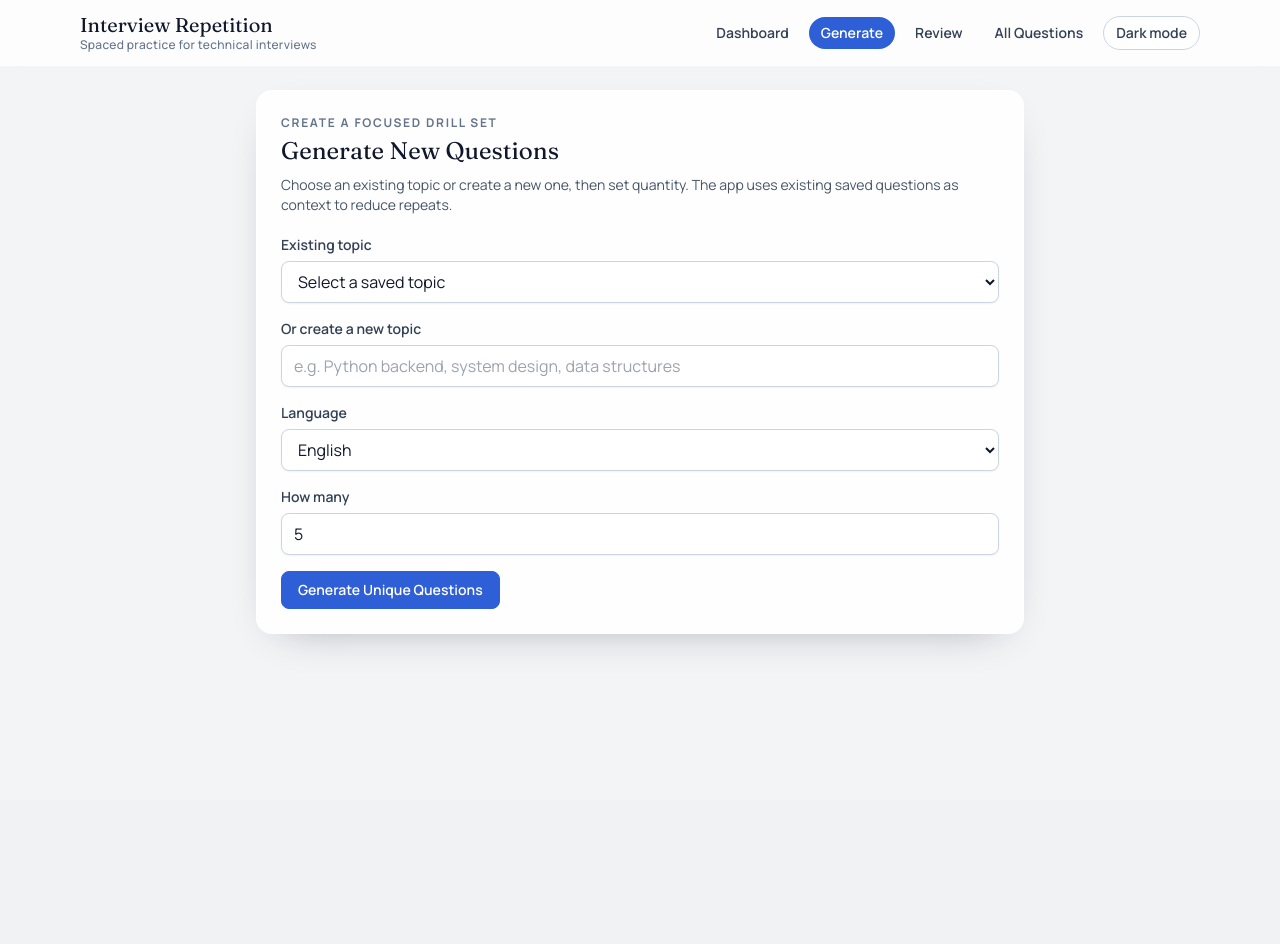
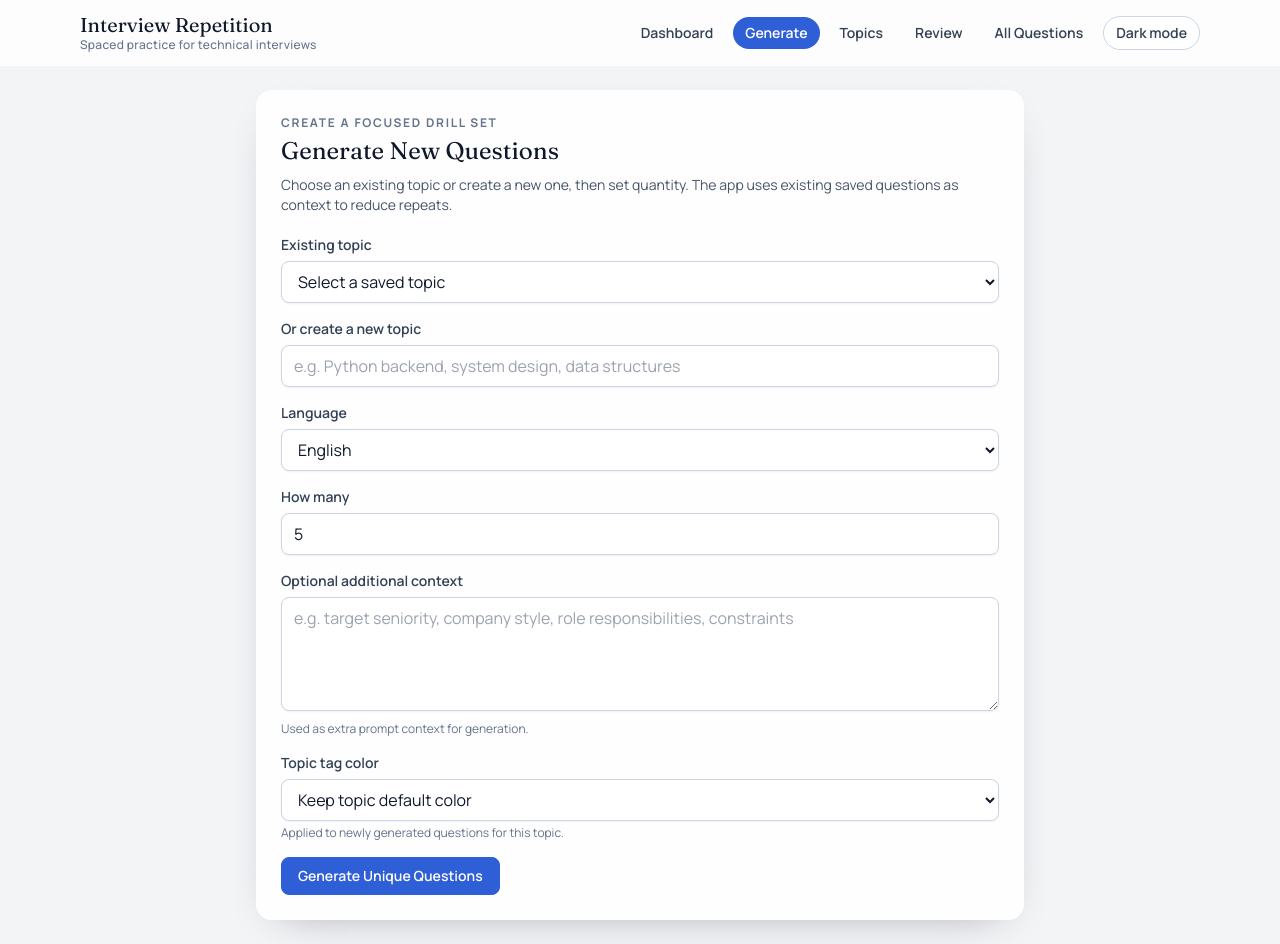
Before and after one commit to alekgreen/HireCrush, a Flask app: page /generate in a window 1280 px wide. Before the commit the page ends 647 px from the top, so only its background shows below. Run offline with Flask 3, Linux system fonts and the light colour scheme; data that the repository does not hold is empty; some libraries are stand-ins or nearby versions.

Commit message:
Add topic context/color generation and Topics page

```diff
--- a/app.py
+++ b/app.py
@@ -12,13 +12,17 @@ from flask import Flask, flash, jsonify, redirect, render_template, request, url
 from interview_app.constants import (
     ANSWER_JSON_SCHEMA,
     DEFAULT_GENERATION_LANGUAGE_CODE,
+    DEFAULT_TOPIC_TAG_COLOR_CODE,
     FEEDBACK_JSON_SCHEMA,
     GEMINI_MODEL_FALLBACKS,
     GENERATION_LANGUAGES,
     GENERATION_LANGUAGE_BY_CODE,
     QUESTIONS_JSON_SCHEMA,
+    TOPIC_TAG_COLORS,
+    TOPIC_TAG_COLOR_BY_CODE,
+    TOPIC_TAG_STYLE_BY_CODE,
 )
-from interview_app.db import close_db, ensure_column, get_db, init_db
+from interview_app.db import close_db, get_db, init_db
 from interview_app.repository import (
     get_due_question,
     get_existing_topics,
@@ -26,9 +30,12 @@ from interview_app.repository import (
     get_latest_feedback,
     get_next_upcoming,
     get_question_by_id,
+    get_recent_topic_color,
     get_recent_questions,
     get_stats,
+    list_questions_by_topic,
     list_questions,
+    list_topics_with_stats,
     save_feedback,
 )
 from interview_app.utils import (
@@ -64,6 +71,14 @@ SUPPORTED_AUDIO_MIME_TYPES = {
     "audio/flac",
 }
 MAX_INLINE_AUDIO_BYTES = 19 * 1024 * 1024
+
+
+@app.context_processor
+def inject_topic_tag_style():
+    return {
+        "topic_tag_styles": TOPIC_TAG_STYLE_BY_CODE,
+        "default_topic_tag_color": DEFAULT_TOPIC_TAG_COLOR_CODE,
+    }
 
 
 def gemini_model_candidates() -> list[str]:
@@ -214,6 +229,7 @@ def call_gemini_for_questions(
     count: int,
     language: str = "English",
     existing_questions: list[str] | None = None,
+    additional_context: str | None = None,
 ) -> list[str]:
     context_block = ""
     if existing_questions:
@@ -238,6 +254,17 @@ def call_gemini_for_questions(
                 + "\n"
             )
 
+    additional_context_block = ""
+    if additional_context:
+        compact_context = re.sub(r"\s+", " ", str(additional_context).strip())
+        if compact_context:
+            if len(compact_context) > 1200:
+                compact_context = compact_context[:1200].rstrip() + "..."
+            additional_context_block = (
+                "Additional user context to follow when generating questions:\n"
+                f"{compact_context}\n"
+            )
+
     prompt = (
         "Generate interview questions.\n"
         f"Topic: {topic}\n"
@@ -246,6 +273,7 @@ def call_gemini_for_questions(
         f"Write every question in {language}.\n"
         "Do not repeat or paraphrase any existing question with the same intent.\n"
         "A reworded version of an existing question still counts as duplicate.\n"
+        f"{additional_context_block}"
         f"{context_block}"
         "Return concise, unique interview questions only."
     )
@@ -302,7 +330,11 @@ def call_gemini_for_feedback(question: str, reference_answer: str, user_answer:
 
 
 def add_questions(
-    topic: str, requested_count: int, language: str = "English"
+    topic: str,
+    requested_count: int,
+    language: str = "English",
+    additional_context: str | None = None,
+    topic_color: str = DEFAULT_TOPIC_TAG_COLOR_CODE,
 ) -> tuple[int, int]:
     db = get_db()
     existing_hashes = {
@@ -321,6 +353,7 @@ def add_questions(
             needed,
             language=language,
             existing_questions=generation_context,
+            additional_context=additional_context,
         )
         if not generated:
             continue
@@ -345,11 +378,11 @@ def add_questions(
             db.execute(
                 """
                 INSERT INTO questions (
-                    text, text_hash, topic, created_at, next_review_at,
+                    text, text_hash, topic, topic_color, created_at, next_review_at,
                     suggested_answer, repetitions, interval_days, ease_factor
-                ) VALUES (?, ?, ?, ?, ?, ?, 0, 0, 2.5)
+                ) VALUES (?, ?, ?, ?, ?, ?, ?, 0, 0, 2.5)
                 """,
-                (text, h, topic, iso(now), iso(now), suggested_answer),
+                (text, h, topic, topic_color, iso(now), iso(now), suggested_answer),
             )
             existing_hashes.add(h)
             generation_context.append(text)
@@ -519,6 +552,8 @@ def generate():
         custom_topic = request.form.get("topic_new", "").strip()
         topic_legacy = request.form.get("topic", "").strip()
         topic = custom_topic or selected_topic or topic_legacy
+        additional_context = request.form.get("additional_context", "").strip()
+        topic_color_raw = request.form.get("topic_color", "").strip().lower()
         count_raw = request.form.get("count", "5").strip()
         language_code = request.form.get(
             "language", DEFAULT_GENERATION_LANGUAGE_CODE
@@ -531,6 +566,15 @@ def generate():
         if language is None:
             flash("Language is invalid.", "error")
             return redirect(url_for("generate"))
+        if topic_color_raw and topic_color_raw not in TOPIC_TAG_COLOR_BY_CODE:
+            flash("Topic tag color is invalid.", "error")
+            return redirect(url_for("generate"))
+
+        resolved_topic_color = (
+            topic_color_raw
+            or get_recent_topic_color(topic)
+            or DEFAULT_TOPIC_TAG_COLOR_CODE
+        )
 
         try:
             count = max(1, min(20, int(count_raw)))
@@ -539,7 +583,13 @@ def generate():
             return redirect(url_for("generate"))
 
         try:
-            inserted, duplicates = add_questions(topic, count, language=language)
+            inserted, duplicates = add_questions(
+                topic,
+                count,
+                language=language,
+                additional_context=additional_context or None,
+                topic_color=resolved_topic_color,
+            )
         except requests.HTTPError as exc:
             flash(format_http_error(exc), "error")
             return redirect(url_for("generate"))
@@ -561,6 +611,7 @@ def generate():
         generation_languages=GENERATION_LANGUAGES,
         selected_language=DEFAULT_GENERATION_LANGUAGE_CODE,
         available_topics=available_topics,
+        topic_tag_colors=TOPIC_TAG_COLORS,
     )
 
 
@@ -739,6 +790,26 @@ def questions():
     return render_template("questions.html", questions=rows)
 
 
+@app.route("/topics")
+def topics():
+    selected_topic = request.args.get("topic", "").strip()
+    if selected_topic:
+        rows = list_questions_by_topic(selected_topic, limit=400)
+        return render_template(
+            "topics.html",
+            selected_topic=selected_topic,
+            topic_questions=rows,
+        )
+
+    rows = list_topics_with_stats(limit=200)
+    return render_template(
+        "topics.html",
+        topics=rows,
+        selected_topic="",
+        topic_questions=[],
+    )
+
+
 with app.app_context():
     init_db()
 
--- a/interview_app/constants.py
+++ b/interview_app/constants.py
@@ -44,6 +44,25 @@ GENERATION_LANGUAGES = [
 DEFAULT_GENERATION_LANGUAGE_CODE = "en"
 GENERATION_LANGUAGE_BY_CODE = {code: label for code, label in GENERATION_LANGUAGES}
 
+TOPIC_TAG_COLORS = [
+    ("blue", "Blue"),
+    ("emerald", "Emerald"),
+    ("amber", "Amber"),
+    ("rose", "Rose"),
+    ("violet", "Violet"),
+    ("slate", "Slate"),
+]
+DEFAULT_TOPIC_TAG_COLOR_CODE = "blue"
+TOPIC_TAG_COLOR_BY_CODE = {code: label for code, label in TOPIC_TAG_COLORS}
+TOPIC_TAG_STYLE_BY_CODE = {
+    "blue": {"border": "#bfdbfe", "bg": "#eff6ff", "text": "#1d4ed8"},
+    "emerald": {"border": "#a7f3d0", "bg": "#ecfdf5", "text": "#047857"},
+    "amber": {"border": "#fcd34d", "bg": "#fffbeb", "text": "#b45309"},
+    "rose": {"border": "#fecdd3", "bg": "#fff1f2", "text": "#be123c"},
+    "violet": {"border": "#ddd6fe", "bg": "#f5f3ff", "text": "#6d28d9"},
+    "slate": {"border": "#cbd5e1", "bg": "#f8fafc", "text": "#334155"},
+}
+
 QUESTIONS_JSON_SCHEMA = {
     "type": "array",
     "items": {
--- a/interview_app/db.py
+++ b/interview_app/db.py
@@ -33,6 +33,7 @@ def init_db() -> None:
             text TEXT NOT NULL,
             text_hash TEXT NOT NULL UNIQUE,
             topic TEXT,
+            topic_color TEXT,
             created_at TEXT NOT NULL,
             last_reviewed_at TEXT,
             next_review_at TEXT NOT NULL,
@@ -69,4 +70,5 @@ def init_db() -> None:
         """
     )
     ensure_column("questions", "suggested_answer", "TEXT")
+    ensure_column("questions", "topic_color", "TEXT")
     db.commit()
--- a/templates/base.html
+++ b/templates/base.html
@@ -107,6 +107,7 @@
         <nav class="flex flex-wrap items-center gap-2" aria-label="Primary">
           <a class="rounded-full px-3 py-1.5 text-sm font-semibold transition {{ 'bg-brand-500 text-white shadow-soft' if request.endpoint == 'index' else 'text-slate-700 hover:bg-slate-100 dark:text-zinc-200 dark:hover:bg-zinc-800' }}" href="{{ url_for('index') }}">Dashboard</a>
           <a class="rounded-full px-3 py-1.5 text-sm font-semibold transition {{ 'bg-brand-500 text-white shadow-soft' if request.endpoint == 'generate' else 'text-slate-700 hover:bg-slate-100 dark:text-zinc-200 dark:hover:bg-zinc-800' }}" href="{{ url_for('generate') }}">Generate</a>
+          <a class="rounded-full px-3 py-1.5 text-sm font-semibold transition {{ 'bg-brand-500 text-white shadow-soft' if request.endpoint == 'topics' else 'text-slate-700 hover:bg-slate-100 dark:text-zinc-200 dark:hover:bg-zinc-800' }}" href="{{ url_for('topics') }}">Topics</a>
           <a class="rounded-full px-3 py-1.5 text-sm font-semibold transition {{ 'bg-brand-500 text-white shadow-soft' if request.endpoint in ['review', 'review_submit', 'review_answer', 'review_feedback'] else 'text-slate-700 hover:bg-slate-100 dark:text-zinc-200 dark:hover:bg-zinc-800' }}" href="{{ url_for('review') }}">Review</a>
           <a class="rounded-full px-3 py-1.5 text-sm font-semibold transition {{ 'bg-brand-500 text-white shadow-soft' if request.endpoint == 'questions' else 'text-slate-700 hover:bg-slate-100 dark:text-zinc-200 dark:hover:bg-zinc-800' }}" href="{{ url_for('questions') }}">All Questions</a>
         </nav>
--- a/templates/generate.html
+++ b/templates/generate.html
@@ -38,6 +38,23 @@
       <input class="w-full rounded-lg border border-slate-300 bg-white px-3 py-2 text-slate-900 shadow-sm outline-none transition focus:border-brand-500 focus:ring-2 focus:ring-brand-100 dark:border-zinc-700 dark:bg-zinc-800 dark:text-zinc-100 dark:focus:ring-teal-500/30" id="count" name="count" type="number" min="1" max="20" value="5" required>
     </div>
 
+    <div>
+      <label class="mb-1.5 block text-sm font-semibold text-slate-700 dark:text-zinc-200" for="additional_context">Optional additional context</label>
+      <textarea class="min-h-[96px] w-full rounded-lg border border-slate-300 bg-white px-3 py-2 text-slate-900 shadow-sm outline-none transition focus:border-brand-500 focus:ring-2 focus:ring-brand-100 dark:border-zinc-700 dark:bg-zinc-800 dark:text-zinc-100 dark:focus:ring-teal-500/30" id="additional_context" name="additional_context" rows="4" placeholder="e.g. target seniority, company style, role responsibilities, constraints"></textarea>
+      <p class="mt-1 text-xs text-slate-500 dark:text-zinc-400">Used as extra prompt context for generation.</p>
+    </div>
+
+    <div>
+      <label class="mb-1.5 block text-sm font-semibold text-slate-700 dark:text-zinc-200" for="topic_color">Topic tag color</label>
+      <select class="w-full rounded-lg border border-slate-300 bg-white px-3 py-2 text-slate-900 shadow-sm outline-none transition focus:border-brand-500 focus:ring-2 focus:ring-brand-100 dark:border-zinc-700 dark:bg-zinc-800 dark:text-zinc-100 dark:focus:ring-teal-500/30" id="topic_color" name="topic_color">
+        <option value="">Keep topic default color</option>
+        {% for code, label in topic_tag_colors %}
+          <option value="{{ code }}">{{ label }}</option>
+        {% endfor %}
+      </select>
+      <p class="mt-1 text-xs text-slate-500 dark:text-zinc-400">Applied to newly generated questions for this topic.</p>
+    </div>
+
     <button class="rounded-lg border border-brand-500 bg-brand-500 px-4 py-2 text-sm font-semibold text-white transition hover:bg-brand-600" type="submit">Generate Unique Questions</button>
   </form>
 </section>
```
Also changed, not shown: interview_app/repository.py (+71 -2 lines), templates/index.html (+6 -1 lines), templates/questions.html (+8 -1 lines), templates/review.html (+6 -1 lines), templates/topics.html (added, +64 -0 lines), tests/test_app.py (+178 -10 lines).
